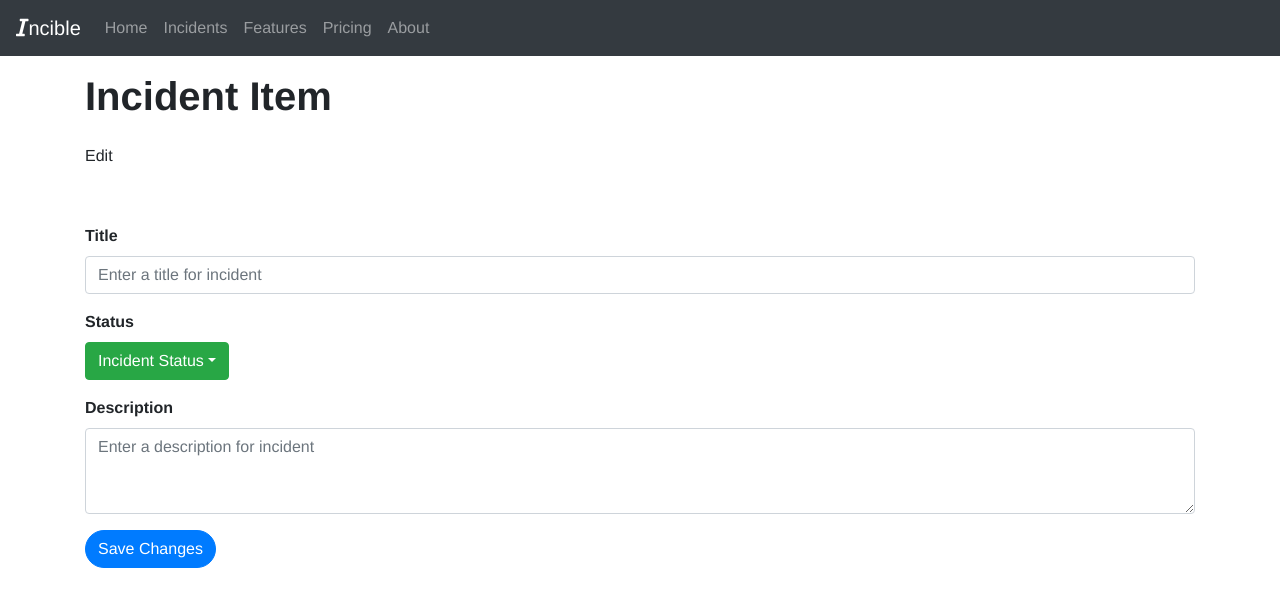
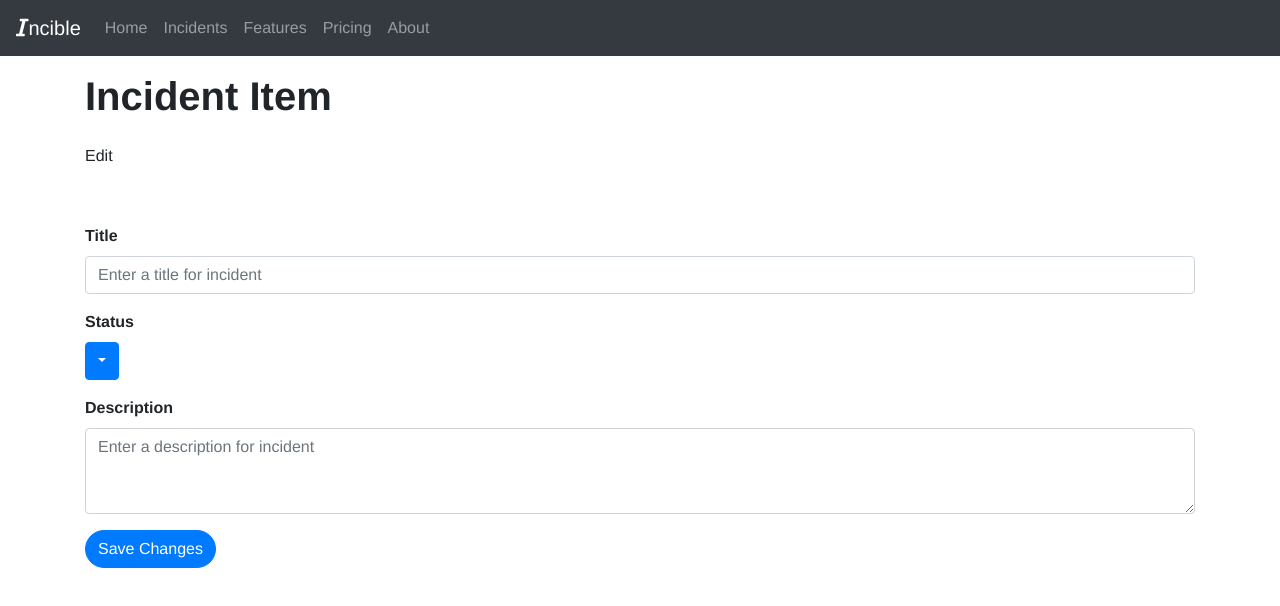
Before and after one commit to teamrit/assignment-2-app, a React (Create React App) app: page /incident/1/edit in a window 1280 px wide. Shown: the top 606 px of the page. Built offline with nearby package versions, Linux system fonts and the light colour scheme; no server answers; a web font is replaced by a local one.

Commit message:
status bar on incident edit form shows previous status

```diff
--- a/src/components/incidentEditForm.component.js
+++ b/src/components/incidentEditForm.component.js
@@ -2,6 +2,8 @@ import React, {Component} from "react";
 import {Form, Button, Dropdown} from "react-bootstrap";
 import { connect } from "react-redux";
 import {getIncidentDetails} from "../redux/actions/incidents.action"
+import DropdownButton from "react-bootstrap/DropdownButton";
+import DropdownItem from "react-bootstrap/es/DropdownItem";
 
 class IncidentEditForm extends Component{
     constructor(props){
@@ -27,6 +29,7 @@ class IncidentEditForm extends Component{
             console.log("this is from getdata");
             this.setState({title: foundIncident.title});
             this.setState({description: foundIncident.description});
+            this.setState({status: foundIncident.status});
         }
         //need to put data from foundIncident to state//
         //this.setState({title: foundIncident.title});
@@ -49,17 +52,11 @@ class IncidentEditForm extends Component{
 
                         <Form.Group>
                         <Form.Label className="t-b">Status</Form.Label>
-                            <Dropdown>
-                                <Dropdown.Toggle variant="success" id="dropdown-basic">
-                                    Incident Status
-                                </Dropdown.Toggle>
-
-                                <Dropdown.Menu>
-                                    <Dropdown.Item >Active</Dropdown.Item>
-                                    <Dropdown.Item >Resolved</Dropdown.Item>
-                                    <Dropdown.Item >Cancelled</Dropdown.Item>
-                                    </Dropdown.Menu>
-                                </Dropdown>
+                            <DropdownButton title={this.state.status}>
+                                <DropdownItem>Active</DropdownItem>
+                                <DropdownItem>Resolved</DropdownItem>
+                                <DropdownItem>Cancelled</DropdownItem>
+                            </DropdownButton>
                         </Form.Group>
 
 
```
